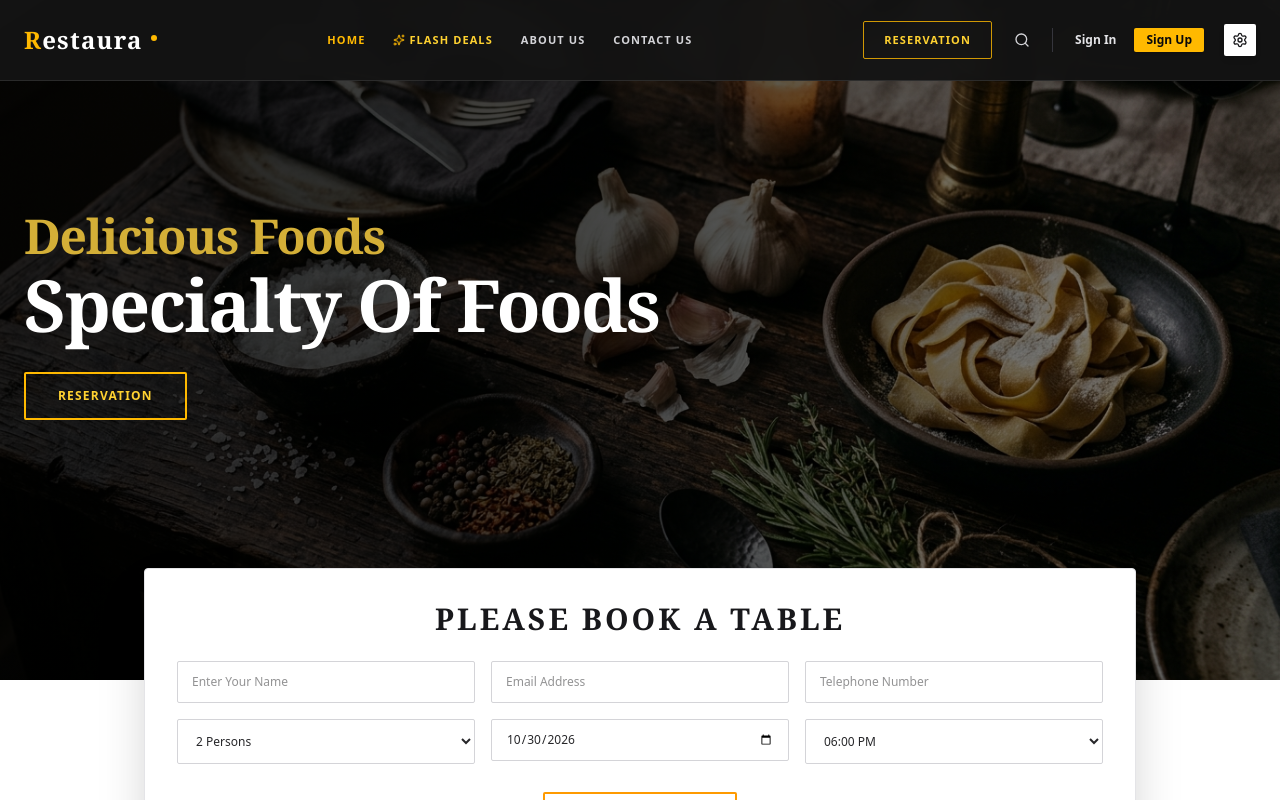
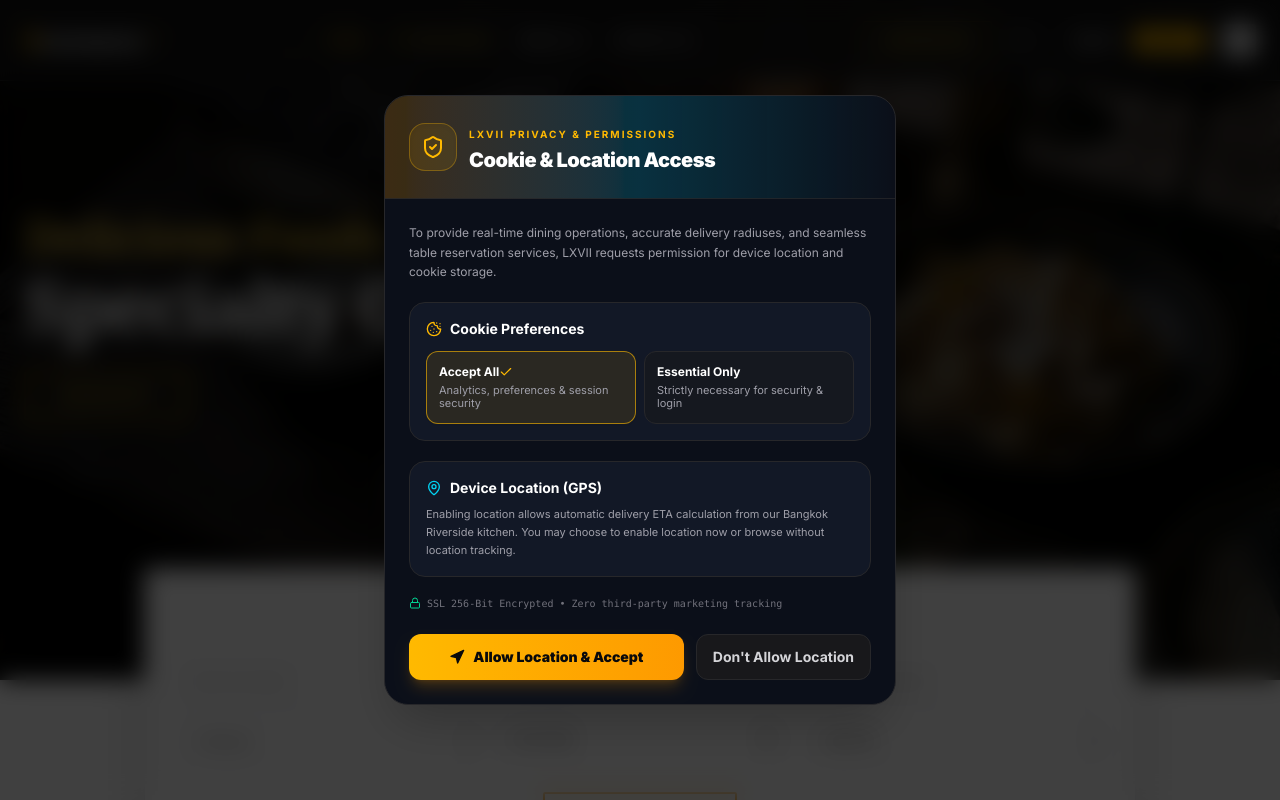
Before and after one commit to RachataponDev/aiks, a Next.js app in the folder frontend/: page / in a window 1280 px wide. Shown: the top 800 px of the page. Built offline with nearby package versions, Linux system fonts and the light colour scheme.

Commit message:
feat: add immediate entrance privacy consent modal for cookies and location permissions

```diff
--- a/frontend/src/app/layout.tsx
+++ b/frontend/src/app/layout.tsx
@@ -1,6 +1,7 @@
 import type { Metadata } from "next";
 import { Inter } from "next/font/google";
 import { Toaster } from "sonner";
+import { PrivacyConsentModal } from "@/components/PrivacyConsentModal";
 import "./globals.css";
 
 const inter = Inter({
@@ -131,6 +132,7 @@
       </head>
       <body className="bg-white text-zinc-900 antialiased font-sans">
         {children}
+        <PrivacyConsentModal />
         <Toaster
           position="bottom-right"
           theme="light"
--- /dev/null
+++ b/frontend/src/components/PrivacyConsentModal.tsx
@@ -0,0 +1,181 @@
+'use client';
+
+import React, { useEffect, useState } from 'react';
+import {
+  ShieldCheck,
+  Cookie,
+  MapPin,
+  Check,
+  X,
+  Navigation,
+  Lock,
+  ChevronRight,
+  AlertCircle
+} from 'lucide-react';
+import { toast } from 'sonner';
+
+export function PrivacyConsentModal() {
+  const [isOpen, setIsOpen] = useState(false);
+  const [cookieChoice, setCookieChoice] = useState<'all' | 'essential'>('all');
+  const [locationRequested, setLocationRequested] = useState(false);
+
+  useEffect(() => {
+    // Check if user has already responded to the consent modal
+    const hasConsented = localStorage.getItem('lxvii_privacy_consent_decided');
+    if (!hasConsented) {
+      // Show modal on fresh entrance
+      const timer = setTimeout(() => {
+        setIsOpen(true);
+      }, 500);
+      return () => clearTimeout(timer);
+    }
+  }, []);
+
+  const handleGrantLocationAndProceed = () => {
+    localStorage.setItem('lxvii_privacy_consent_decided', 'true');
+    localStorage.setItem('lxvii_cookie_consent', cookieChoice);
+
+    if (navigator.geolocation) {
+      setLocationRequested(true);
+      navigator.geolocation.getCurrentPosition(
+        (pos) => {
+          const coords = `${pos.coords.latitude.toFixed(4)}, ${pos.coords.longitude.toFixed(4)}`;
+          localStorage.setItem('lxvii_location_consent', 'granted');
+          localStorage.setItem('lxvii_location_coords', coords);
+          toast.success(`Location enabled (${coords}) & preferences saved.`);
+          setIsOpen(false);
+        },
+        (err) => {
+          localStorage.setItem('lxvii_location_consent', 'denied');
+          toast.info('Location declined. Defaulting to Bangkok Riverside.');
+          setIsOpen(false);
+        },
+        { timeout: 7000 }
+      );
+    } else {
+      localStorage.setItem('lxvii_location_consent', 'unsupported');
+      toast.success('Preferences saved.');
+      setIsOpen(false);
+    }
+  };
+
+  const handleDeclineLocationAndProceed = () => {
+    localStorage.setItem('lxvii_privacy_consent_decided', 'true');
+    localStorage.setItem('lxvii_cookie_consent', cookieChoice);
+    localStorage.setItem('lxvii_location_consent', 'denied');
+    toast.info('Preferences saved without location tracking.');
+    setIsOpen(false);
+  };
+
+  if (!isOpen) return null;
+
+  return (
+    <div className="fixed inset-0 z-50 flex items-center justify-center p-4 bg-black/75 backdrop-blur-md animate-in fade-in duration-300">
+      <div className="bg-[#0b0f19] border border-zinc-800 text-white w-full max-w-lg rounded-3xl shadow-2xl overflow-hidden relative animate-in zoom-in-95 duration-200">
+
+        {/* Top Gradient Banner */}
+        <div className="bg-gradient-to-r from-amber-500/20 via-cyan-500/20 to-transparent p-6 border-b border-zinc-800/80">
+          <div className="flex items-center gap-3">
+            <div className="w-12 h-12 rounded-2xl bg-amber-400/10 border border-amber-400/30 flex items-center justify-center text-amber-400 shrink-0 shadow-inner">
+              <ShieldCheck className="w-6 h-6" />
+            </div>
+            <div>
+              <span className="text-[10px] font-bold uppercase tracking-[0.2em] text-amber-400">
+                LXVII Privacy &amp; Permissions
+              </span>
+              <h2 className="text-xl font-black text-white tracking-tight mt-0.5">
+                Cookie &amp; Location Access
+              </h2>
+            </div>
+          </div>
+        </div>
+
+        {/* Modal Body */}
+        <div className="p-6 space-y-5 text-xs text-zinc-300">
+          <p className="leading-relaxed text-zinc-400 text-xs">
+            To provide real-time dining operations, accurate delivery radiuses, and seamless table reservation services, LXVII requests permission for device location and cookie storage.
+          </p>
+
+          {/* Section 1: Cookie Selection */}
+          <div className="bg-[#121826] border border-zinc-800 rounded-2xl p-4 space-y-3">
+            <div className="flex items-center gap-2 text-white font-bold text-sm">
+              <Cookie className="w-4 h-4 text-amber-400" />
+              <span>Cookie Preferences</span>
+            </div>
+            <div className="grid grid-cols-2 gap-2 text-xs">
+              <button
+                type="button"
+                onClick={() => setCookieChoice('all')}
+                className={`p-3 rounded-xl border text-left transition cursor-pointer flex flex-col justify-between ${
+                  cookieChoice === 'all'
+                    ? 'bg-amber-400/10 border-amber-400/60 text-white shadow-xs'
+                    : 'bg-zinc-900/60 border-zinc-800 text-zinc-400 hover:border-zinc-700'
+                }`}
+              >
+                <div className="flex items-center justify-between mb-1">
+                  <span className="font-bold text-white">Accept All</span>
+                  {cookieChoice === 'all' && <Check className="w-3.5 h-3.5 text-amber-400" />}
+                </div>
+                <span className="text-[11px] text-zinc-400 leading-tight">Analytics, preferences &amp; session security</span>
+              </button>
+
+              <button
+                type="button"
+                onClick={() => setCookieChoice('essential')}
+                className={`p-3 rounded-xl border text-left transition cursor-pointer flex flex-col justify-between ${
+                  cookieChoice === 'essential'
+                    ? 'bg-amber-400/10 border-amber-400/60 text-white shadow-xs'
+                    : 'bg-zinc-900/60 border-zinc-800 text-zinc-400 hover:border-zinc-700'
+                }`}
+              >
+                <div className="flex items-center justify-between mb-1">
+                  <span className="font-bold text-white">Essential Only</span>
+                  {cookieChoice === 'essential' && <Check className="w-3.5 h-3.5 text-amber-400" />}
+                </div>
+                <span className="text-[11px] text-zinc-400 leading-tight">Strictly necessary for security &amp; login</span>
+              </button>
+            </div>
+          </div>
+
+          {/* Section 2: Device Location Disclosure */}
+          <div className="bg-[#121826] border border-zinc-800 rounded-2xl p-4 space-y-2">
+            <div className="flex items-center gap-2 text-white font-bold text-sm">
+              <MapPin className="w-4 h-4 text-cyan-400" />
+              <span>Device Location (GPS)</span>
+            </div>
+            <p className="text-[11px] text-zinc-400 leading-relaxed">
+              Enabling location allows automatic delivery ETA calculation from our Bangkok Riverside kitchen. You may choose to enable location now or browse without location tracking.
+            </p>
+          </div>
+
+          <div className="text-[10px] text-zinc-500 font-mono flex items-center gap-1.5">
+            <Lock className="w-3 h-3 text-emerald-400" />
+            <span>SSL 256-Bit Encrypted • Zero third-party marketing tracking</span>
+          </div>
+        </div>
+
+        {/* Modal Actions */}
+        <div className="p-6 pt-0 flex flex-col sm:flex-row gap-3">
+          <button
+            type="button"
+            onClick={handleGrantLocationAndProceed}
+            disabled={locationRequested}
+            className="flex-1 py-3 px-4 rounded-xl bg-gradient-to-r from-amber-400 to-amber-500 hover:from-amber-300 hover:to-amber-400 text-zinc-950 font-black text-xs sm:text-sm transition flex items-center justify-center gap-2 shadow-lg shadow-amber-500/20 cursor-pointer disabled:opacity-50"
+          >
+            <Navigation className="w-4 h-4 fill-zinc-950" />
+            <span>{locationRequested ? 'Requesting GPS...' : 'Allow Location & Accept'}</span>
+          </button>
+
+          <button
+            type="button"
+            onClick={handleDeclineLocationAndProceed}
+            className="py-3 px-4 rounded-xl bg-zinc-900 hover:bg-zinc-800 text-zinc-300 hover:text-white font-bold text-xs sm:text-sm transition border border-zinc-800 cursor-pointer text-center"
+          >
+            Don&apos;t Allow Location
+          </button>
+        </div>
+
+      </div>
+    </div>
+  );
+}
```
